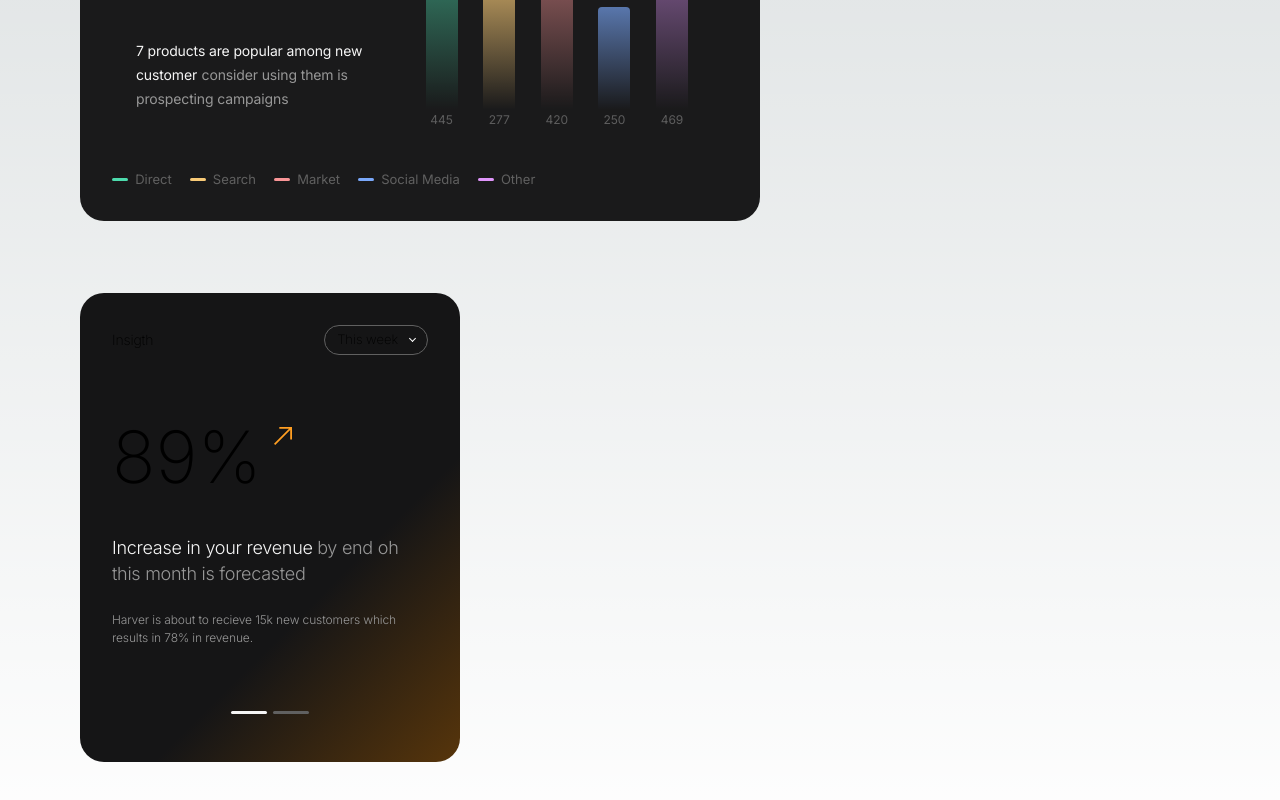
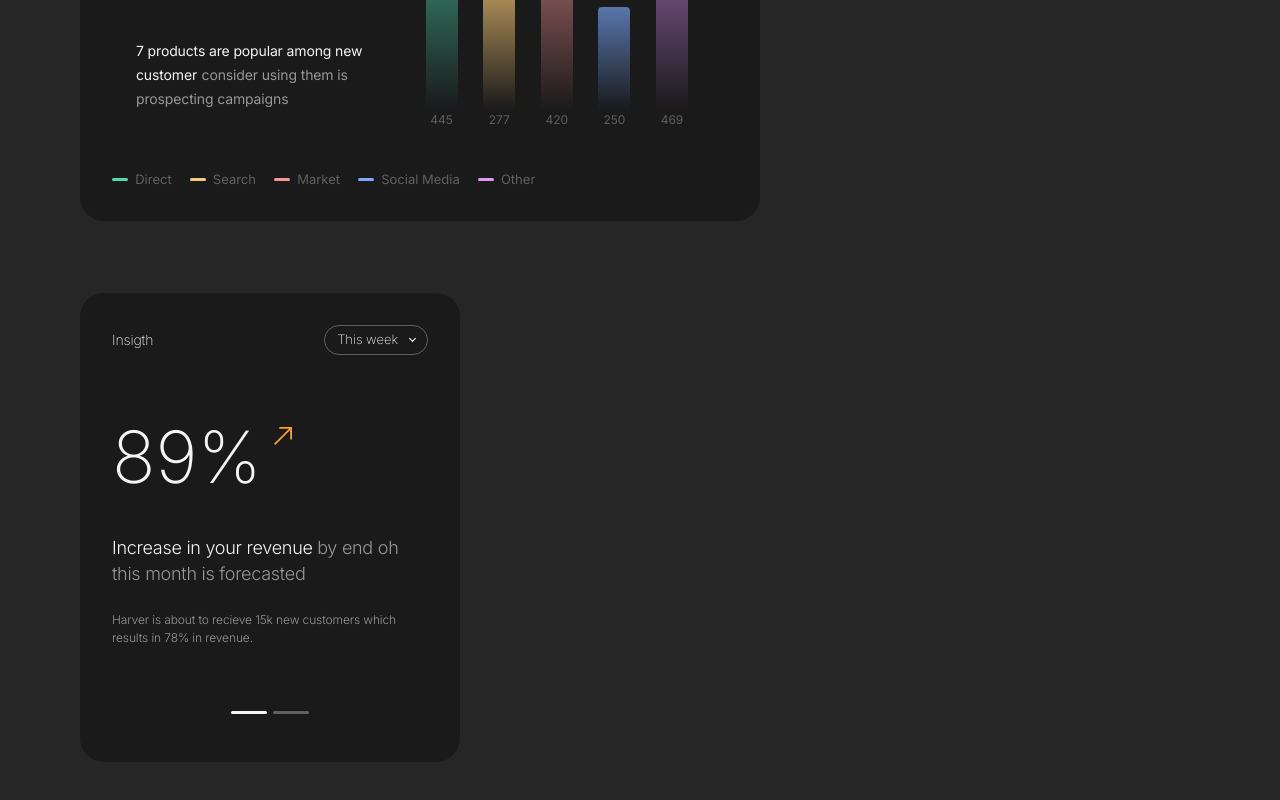
Before and after one commit to yersoncp/web-components, a Next.js app: page / in a window 1280 px wide. Shown: the part 426-1226 px from the top of the page. Built offline with nearby package versions, Linux system fonts and the light colour scheme.

Commit message:
update colors

```diff
--- a/src/app/globals.css
+++ b/src/app/globals.css
@@ -3,10 +3,6 @@
 @tailwind utilities;
 
 :root {
-  --foreground-rgb: 0, 0, 0;
-  --background-start-rgb: 214, 219, 220;
-  --background-end-rgb: 255, 255, 255;
-
   --black-800: #262626;
   --black-700: #434343;
   --black-600: #555555;
@@ -22,22 +18,10 @@
   --primary-400: #ff9e22;
   --primary-200: #ffc77d;
 
-}
-
-@media (prefers-color-scheme: dark) {
-  :root {
-    --foreground-rgb: 255, 255, 255;
-    --background-start-rgb: 63, 67, 71;
-    --background-end-rgb: 63, 67, 71;
-  }
+  --dark: #1a1a1b;
 }
 
 body {
-  color: rgb(var(--foreground-rgb));
-  background: linear-gradient(
-      to bottom,
-      transparent,
-      rgb(var(--background-end-rgb))
-    )
-    rgb(var(--background-start-rgb));
+  color: var(--gray-200);
+  background: var(--black-800);
 }
--- a/src/webui/BlockInsight/BlockInsight.module.css
+++ b/src/webui/BlockInsight/BlockInsight.module.css
@@ -5,13 +5,7 @@
   background: #1a1a1b;
   border-radius: 24px;
   font-weight: 200;
-
-  /* bg */
-  background: hsla(155, 67%, 15%, 1);
-  background: linear-gradient(-45deg, rgb(87, 53, 11) 0%, rgb(21, 21, 22) 36%);
-  background: -moz-linear-gradient(-45deg, rgb(87, 53, 11)  0%, rgb(19, 18, 18) 36%);
-  background: -webkit-linear-gradient(-45deg, rgb(87, 53, 11)  0%, hsla(19, 18, 18) 36%);
-  filter: progid: DXImageTransform.Microsoft.gradient( startColorstr="#0D422C", endColorstr="#222222", GradientType=1 );
+  background: var(--dark);
 }
 
 .percent {
```
